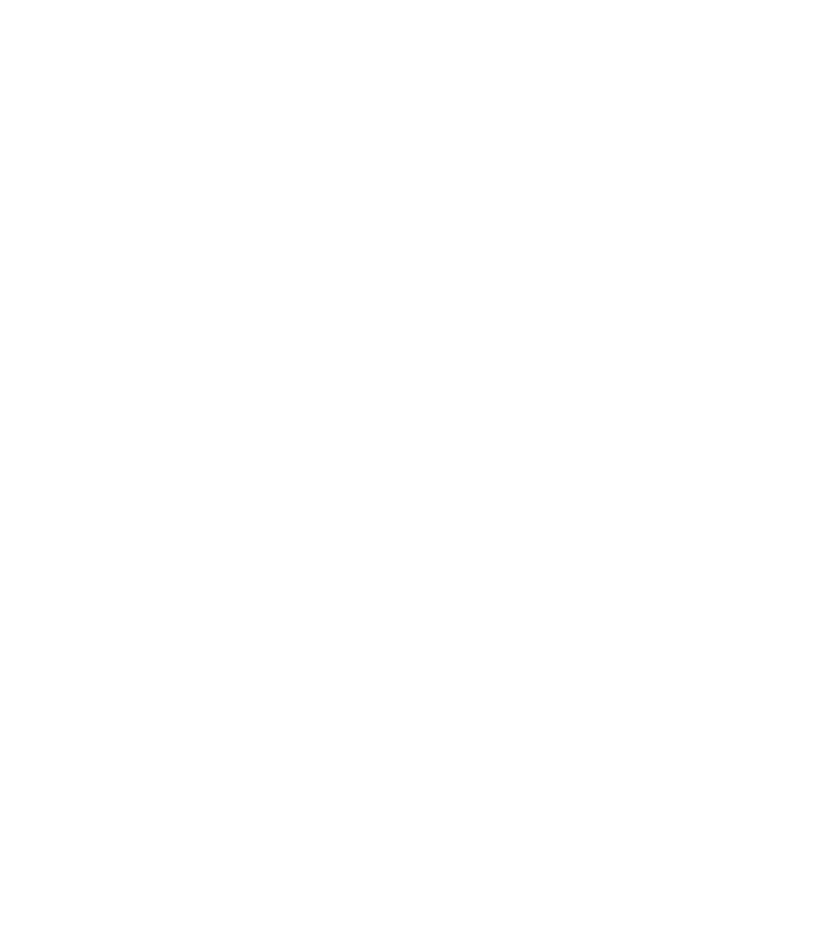
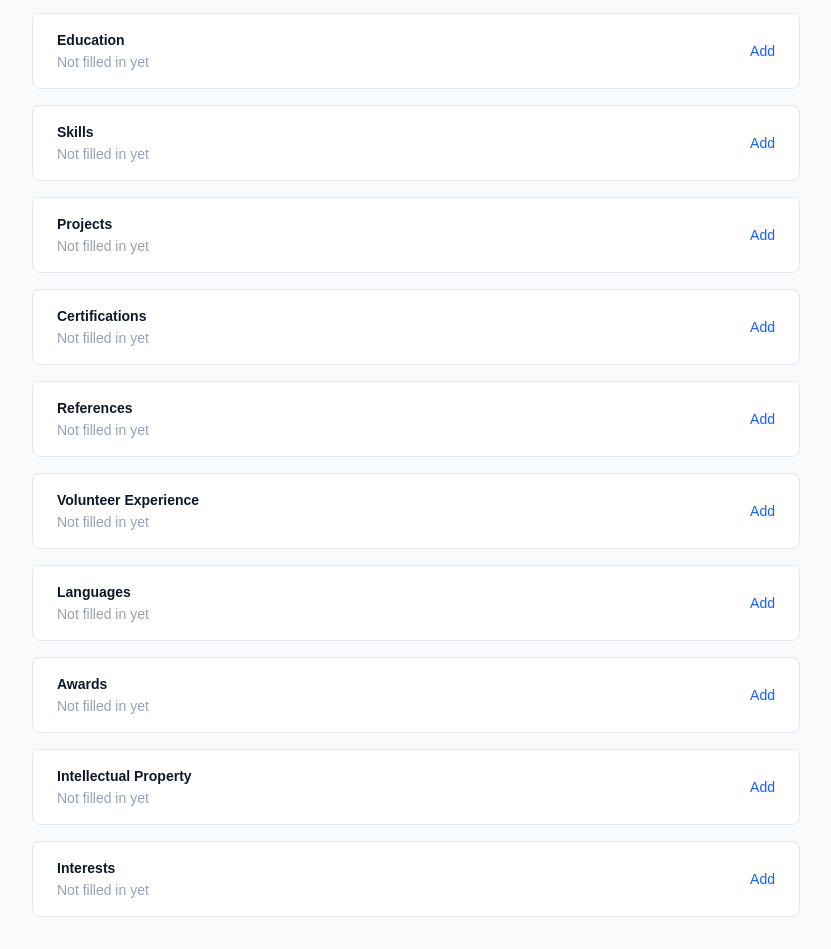
Before and after one commit to TaylorBurke/pdf-resume-builder-v2, a Next.js app: page /profile in a window 1280 px wide. Before the commit this address had no page. Shown: the part 460-1409 px from the top of the page, without its empty margins (224-1055 px from the left). Before the commit the page ends 800 px from the top, so only its background shows below. Built offline with nearby package versions, Linux system fonts and the light colour scheme; no server answers; the database is empty; sample sign-in values are in the browser's storage.

Commit message:
feat: add profile editing page
Profile page lists all 13 resume sections with edit/add buttons.
Expands inline to show the corresponding onboarding step component
for editing. Reuses existing step components from onboarding flow.

Co-Authored-By: Claude Opus 4.6 <noreply@anthropic.com>

```diff
--- /dev/null
+++ b/src/app/(app)/profile/client.tsx
@@ -0,0 +1,150 @@
+'use client'
+
+import { useState, useTransition } from 'react'
+import { saveProfileSection } from '@/actions/profile'
+import {
+  PersonalInfoStep,
+  SummaryStep,
+  ExperienceStep,
+  EducationStep,
+  SkillsStep,
+  ProjectsStep,
+  CertificatesStep,
+  ReferencesStep,
+  VolunteerStep,
+  LanguagesStep,
+  AwardsStep,
+  IPStep,
+  InterestsStep,
+} from '@/components/onboarding/steps'
+import { SECTION_TYPES } from '@/types'
+import type { SectionType, SectionData } from '@/types'
+
+const SECTION_LABELS: Record<SectionType, string> = {
+  personal_info: 'Personal Information',
+  summary: 'Professional Summary',
+  experience: 'Work Experience',
+  education: 'Education',
+  skills: 'Skills',
+  projects: 'Projects',
+  certificates: 'Certifications',
+  references: 'References',
+  volunteer: 'Volunteer Experience',
+  languages: 'Languages',
+  awards: 'Awards',
+  ip: 'Intellectual Property',
+  interests: 'Interests',
+}
+
+interface ProfileClientProps {
+  initialSections: Record<string, unknown>
+}
+
+export default function ProfileClient({ initialSections }: ProfileClientProps) {
+  const [sections, setSections] = useState<Record<string, unknown>>(initialSections)
+  const [editingSection, setEditingSection] = useState<SectionType | null>(null)
+  const [isPending, startTransition] = useTransition()
+
+  function handleSave(sectionType: SectionType, data: SectionData) {
+    startTransition(async () => {
+      await saveProfileSection(sectionType, data)
+      setSections((prev) => ({ ...prev, [sectionType]: data }))
+      setEditingSection(null)
+    })
+  }
+
+  function handleCancel() {
+    setEditingSection(null)
+  }
+
+  function renderStepComponent(sectionType: SectionType) {
+    const data = sections[sectionType] ?? null
+    const onSubmit = (d: SectionData) => handleSave(sectionType, d)
+    const onSkip = handleCancel
+
+    const props = { onSubmit, onSkip, initialData: data as any }
+
+    switch (sectionType) {
+      case 'personal_info':
+        return <PersonalInfoStep {...props} />
+      case 'summary':
+        return <SummaryStep {...props} />
+      case 'experience':
+        return <ExperienceStep {...props} />
+      case 'education':
+        return <EducationStep {...props} />
+      case 'skills':
+        return <SkillsStep {...props} />
+      case 'projects':
+        return <ProjectsStep {...props} />
+      case 'certificates':
+        return <CertificatesStep {...props} />
+      case 'references':
+        return <ReferencesStep {...props} />
+      case 'volunteer':
+        return <VolunteerStep {...props} />
+      case 'languages':
+        return <LanguagesStep {...props} />
+      case 'awards':
+        return <AwardsStep {...props} />
+      case 'ip':
+        return <IPStep {...props} />
+      case 'interests':
+        return <InterestsStep {...props} />
+      default:
+        return null
+    }
+  }
+
+  return (
+    <div className="max-w-3xl mx-auto">
+      <h1 className="text-3xl font-bold text-gray-900 mb-2">Profile</h1>
+      <p className="text-gray-600 mb-8">
+        Manage your resume sections. This data is used to generate tailored resumes.
+      </p>
+
+      <div className="space-y-4">
+        {SECTION_TYPES.map((sectionType) => {
+          const hasData = !!sections[sectionType]
+          const isEditing = editingSection === sectionType
+
+          return (
+            <div
+              key={sectionType}
+              className="bg-white rounded-lg border border-gray-200"
+            >
+              <div className="flex items-center justify-between px-6 py-4">
+                <div>
+                  <h2 className="text-sm font-semibold text-gray-900">
+                    {SECTION_LABELS[sectionType]}
+                  </h2>
+                  {!hasData && !isEditing && (
+                    <p className="text-sm text-gray-400 mt-0.5">Not filled in yet</p>
+                  )}
+                  {hasData && !isEditing && (
+                    <p className="text-sm text-green-600 mt-0.5">Completed</p>
+                  )}
+                </div>
+                {!isEditing && (
+                  <button
+                    type="button"
+                    onClick={() => setEditingSection(sectionType)}
+                    className="text-sm font-medium text-blue-600 hover:text-blue-700"
+                  >
+                    {hasData ? 'Edit' : 'Add'}
+                  </button>
+                )}
+              </div>
+
+              {isEditing && (
+                <div className="px-6 pb-6 border-t border-gray-100 pt-4">
+                  {renderStepComponent(sectionType)}
+                </div>
+              )}
+            </div>
+          )
+        })}
+      </div>
+    </div>
+  )
+}
--- /dev/null
+++ b/src/app/(app)/profile/page.tsx
@@ -0,0 +1,13 @@
+import { getProfileSections } from '@/actions/profile'
+import ProfileClient from './client'
+
+export default async function ProfilePage() {
+  const sections = await getProfileSections()
+
+  const sectionMap: Record<string, unknown> = {}
+  for (const section of sections) {
+    sectionMap[section.sectionType] = section.data
+  }
+
+  return <ProfileClient initialSections={sectionMap} />
+}
```
